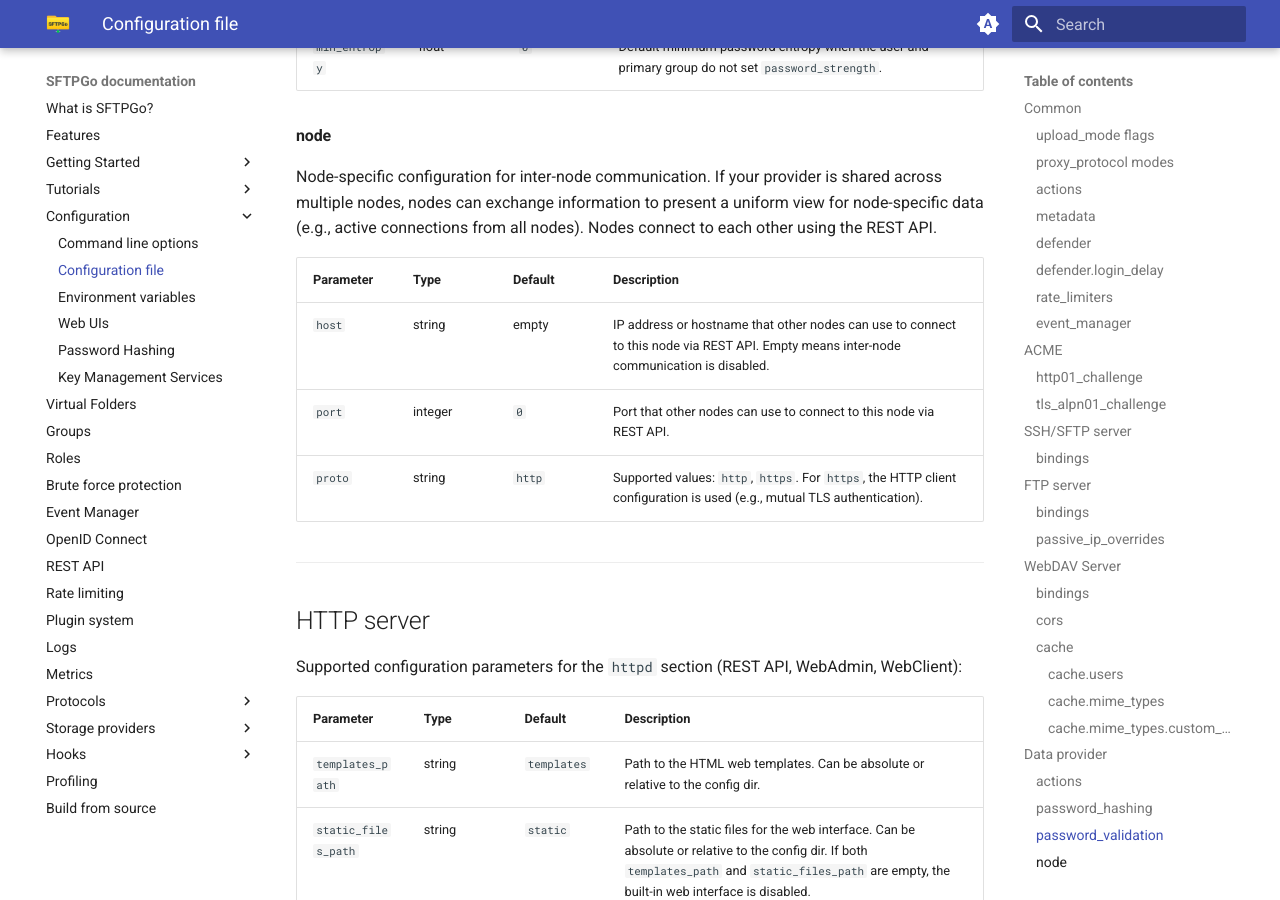
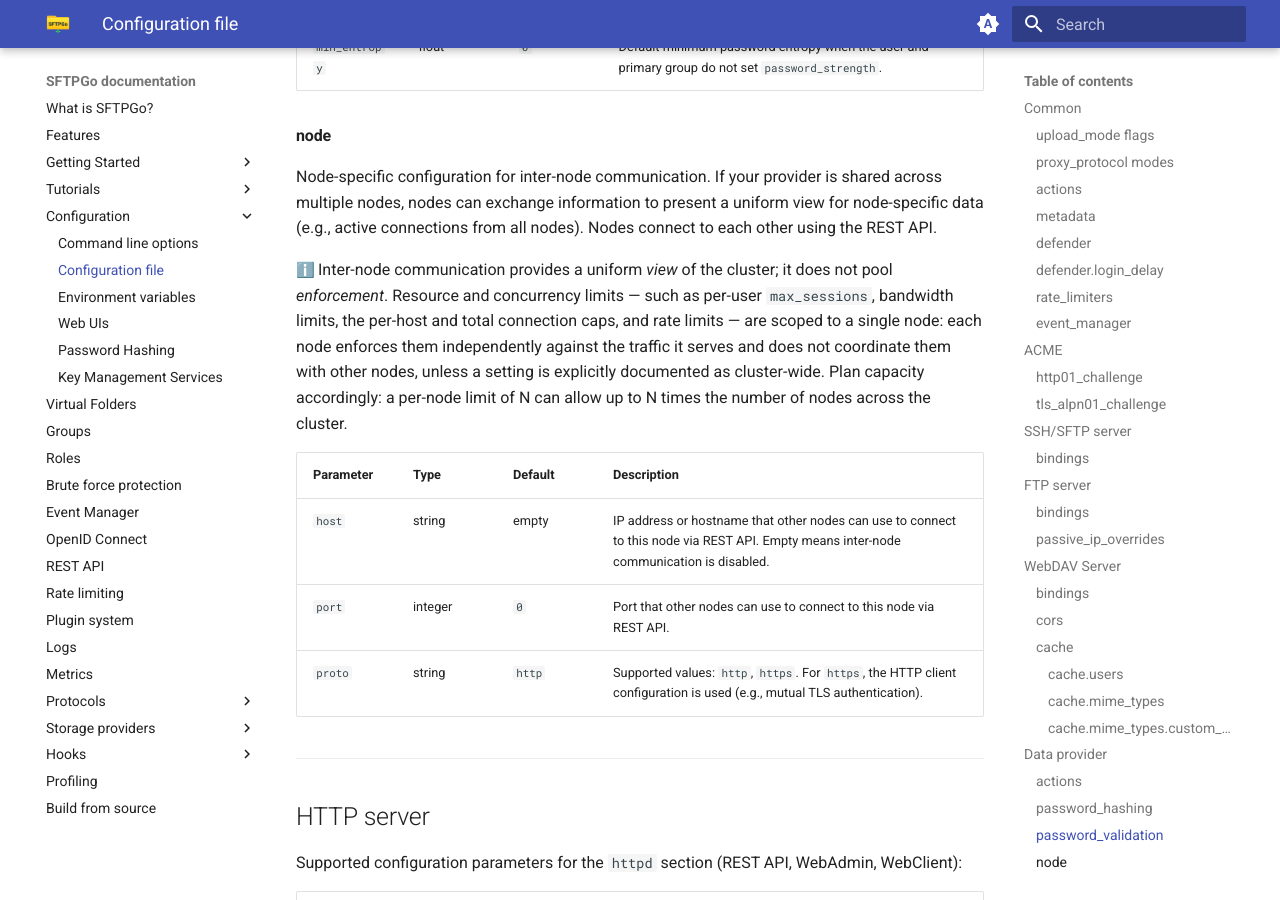
Before and after one commit to sftpgo/docs, an MkDocs documentation site: the page built from docs/config-file.md, in a window 1280 px wide and 900 px high, scrolled down 23016 px. Built offline with MkDocs 1.6.1 and Material for MkDocs 9.7.7, drawn with Linux system fonts in a browser that asks for light colours; emoji names are drawn with the system emoji font; the version menu is left out.

Commit message:
docs: clarify that resource and concurrency limits are enforced per instance
Signed-off-by: Nicola Murino <nicola.murino@gmail.com>

```diff
--- a/docs/config-file.md
+++ b/docs/config-file.md
@@ -411,6 +411,8 @@ The `admins` and `users` sub-sections behave differently:
 
 Node-specific configuration for inter-node communication. If your provider is shared across multiple nodes, nodes can exchange information to present a uniform view for node-specific data (e.g., active connections from all nodes). Nodes connect to each other using the REST API.
 
+:information_source: Inter-node communication provides a uniform *view* of the cluster; it does not pool *enforcement*. Resource and concurrency limits — such as per-user `max_sessions`, bandwidth limits, the per-host and total connection caps, and rate limits — are scoped to a single node: each node enforces them independently against the traffic it serves and does not coordinate them with other nodes, unless a setting is explicitly documented as cluster-wide. Plan capacity accordingly: a per-node limit of N can allow up to N times the number of nodes across the cluster.
+
 | Parameter | Type | Default | Description |
 | ----------- | ------ | --------- | ------------- |
 | `host` | string | empty | IP address or hostname that other nodes can use to connect to this node via REST API. Empty means inter-node communication is disabled. |
```
